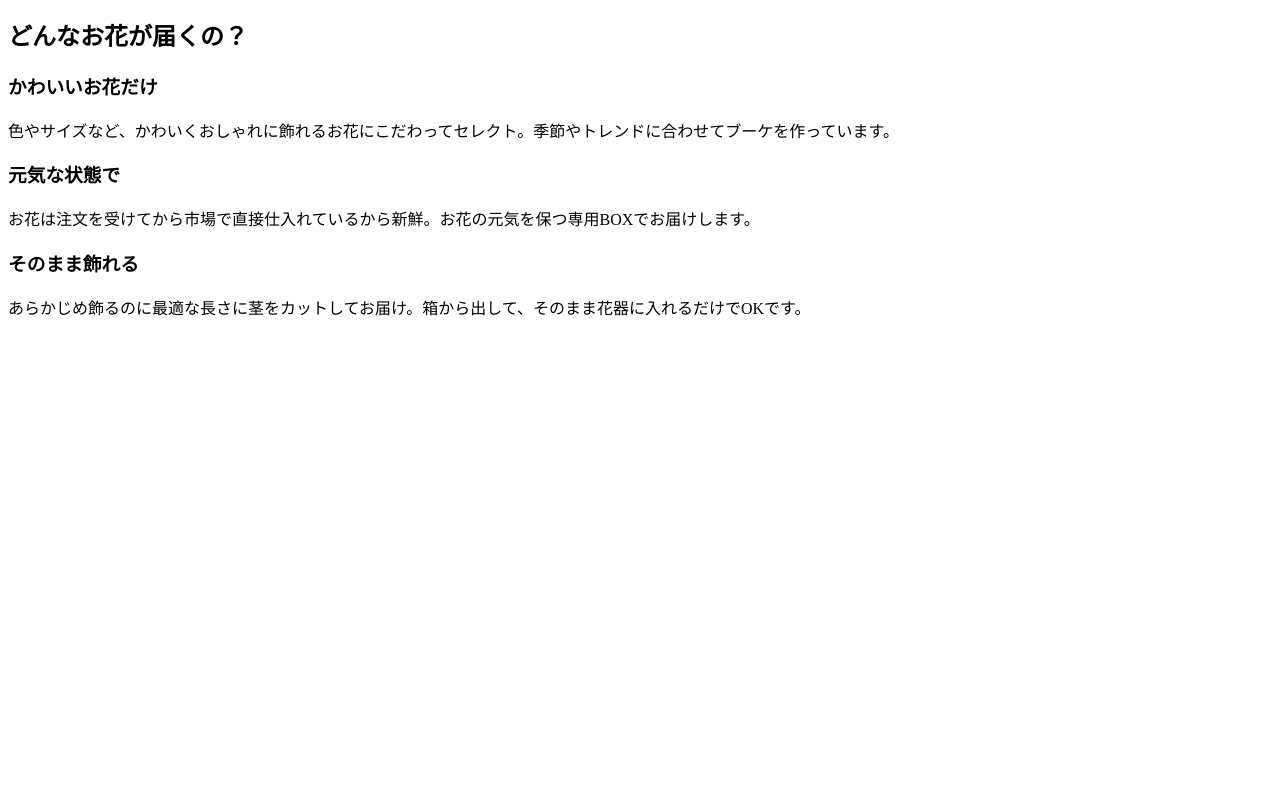
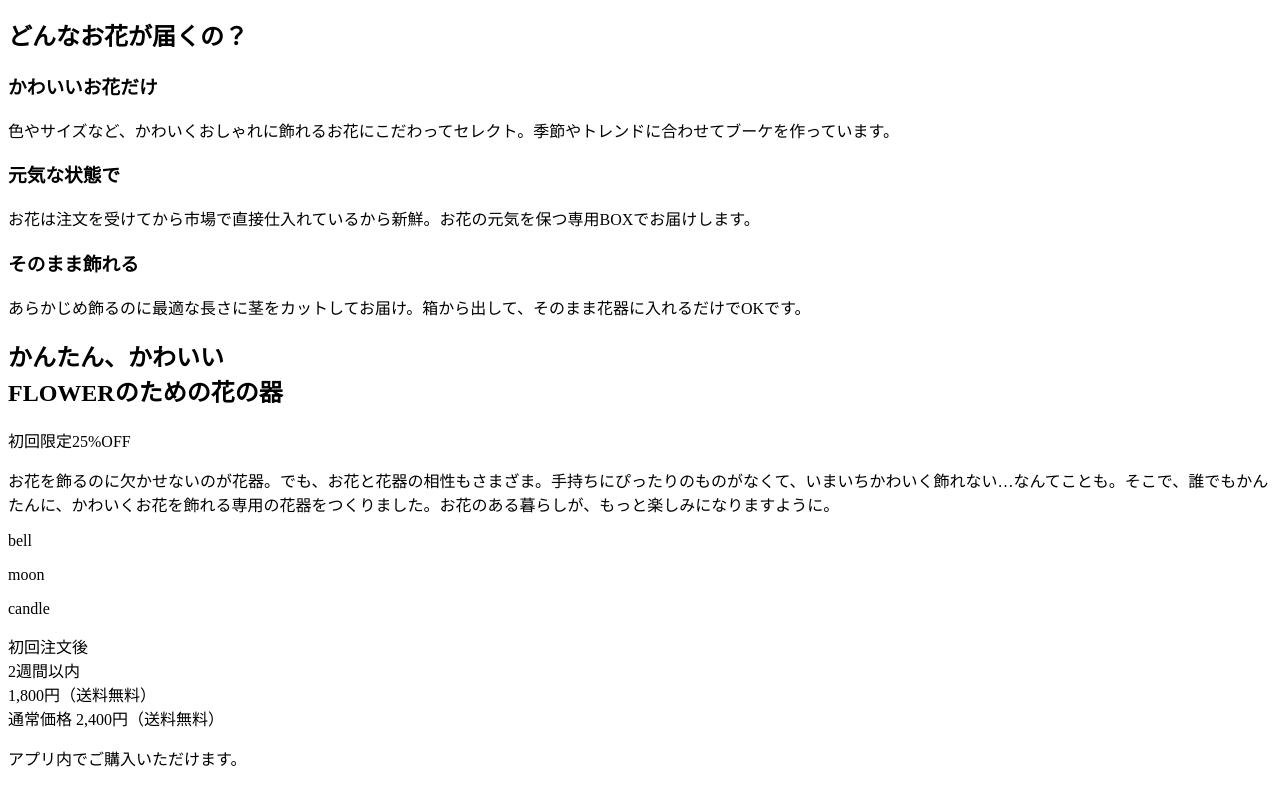
Before and after one commit to LayCn12/flower, a plain HTML site: page index.html in a window 1280 px wide. Shown: the part 820-1606 px from the top of the page. Before the commit the page ends 1155 px from the top, so only its background shows below. Drawn offline with Linux system fonts and the light colour scheme.

Commit message:
Add vase section

```diff
--- a/index.html
+++ b/index.html
@@ -83,5 +83,40 @@
       </div>
     </div>
   </section>
+  <section class="vase">
+    <div class="container">
+      <div class="item title">
+        <h2>かんたん、かわいい<br>FLOWERのための花の器</h2>
+        <div class="discount">
+          <p>初回限定25%OFF</p>
+        </div>
+      </div>
+      <div class="item img"></div>
+      <div class="item body">
+        <p>お花を飾るのに欠かせないのが花器。でも、お花と花器の相性もさまざま。手持ちにぴったりのものがなくて、いまいちかわいく飾れない…なんてことも。そこで、誰でもかんたんに、かわいくお花を飾れる専用の花器をつくりました。お花のある暮らしが、もっと楽しみになりますように。</p>
+        <div class="vase_variation">
+          <div class="item bell">
+            <p>bell</p>
+          </div>
+          <div class="item moon">
+            <p>moon</p>
+          </div>
+          <div class="item candle">
+            <p>candle</p>
+          </div>
+        </div>
+        <div class="price">
+          <div class="title">初回注文後<br>2週間以内</div>
+          <div class="content">
+            <div class="discount_price">1,800円（送料無料）</div>
+            <div class="normal_price">通常価格 2,400円（送料無料）</div>
+          </div>
+        </div>
+        <div class="footnote">
+          <p>アプリ内でご購入いただけます。</p>
+        </div>
+      </div>
+    </div>
+  </section>
 </body>
 </html>
```
